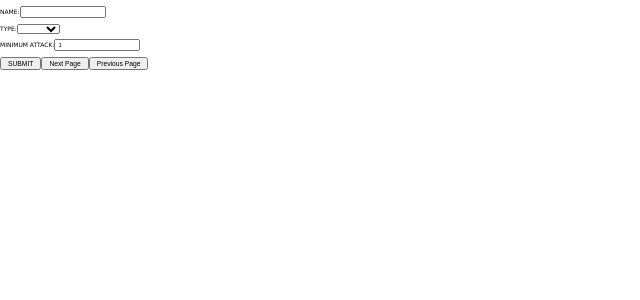
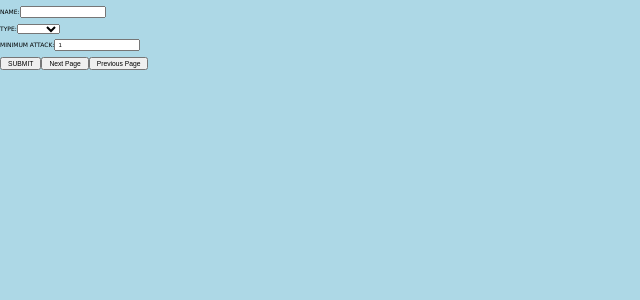
Before and after one commit to internetcharles/pokedex, a React (Create React App) app: page / in a window 1280 px wide. Shown: the top 300 px of the page, without its empty margins (0-640 px from the left). Built offline with nearby package versions, Linux system fonts and the light colour scheme.

Commit message:
maybe this will pass travis lol

```diff
--- a/src/App.css
+++ b/src/App.css
@@ -36,3 +36,7 @@
     transform: rotate(360deg);
   }
 }
+
+html {
+  background-color: lightblue;
+}
```
Also changed, not shown: src/setupTests.js (deleted, +0 -5 lines).
